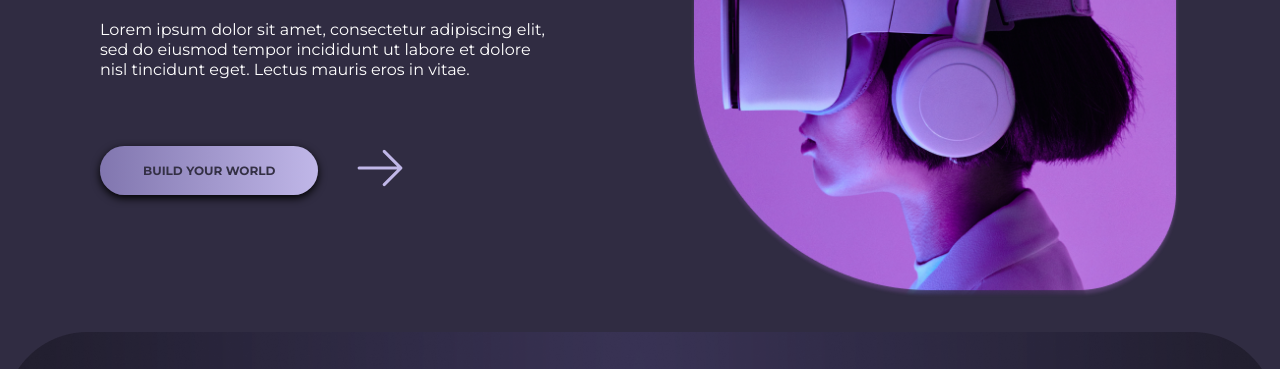
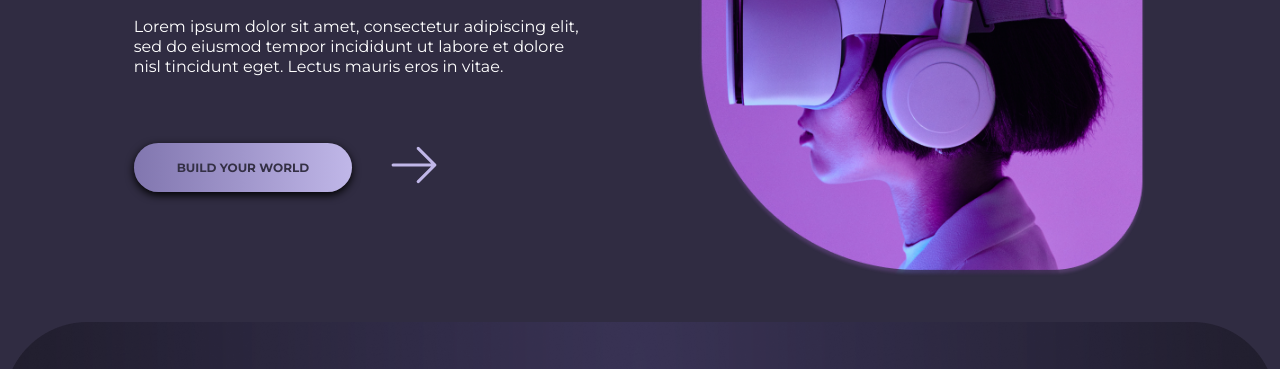
Before and after one commit to victordev86/hydra-vr, a plain HTML site: page index.html in a window 1280 px wide. Shown: the part 283-652 px from the top of the page. Drawn offline with Linux system fonts and the light colour scheme.

Commit message:
main section (desktop version) updated

```diff
--- a/index.html
+++ b/index.html
@@ -15,9 +15,11 @@
 <body>
     <div class="container">
         <header>
-            <img class="logo-vr" src="./images/Logo VR.png" alt="logo">
+            <div class="header-logo">
+                <img class="logo-vr" src="./images/Logo VR.png" alt="logo">
 
-            <img class="hydra" src="./images/HYDRA.png" alt="hydra">
+                <img class="hydra" src="./images/HYDRA.png" alt="hydra">
+            </div>
 
             <img class="menu-mobile" src="./images/menu-button.png" alt="menu-mobile">
 
--- a/style.css
+++ b/style.css
@@ -17,8 +17,14 @@ body {
 
 header {
     display: flex;
+    justify-content: space-evenly;
+    align-items: center;
+}
+
+.header-logo{
+    display: flex;
+    align-items: center;
     justify-content: center;
-    align-items: center;
 }
 
 .logo-vr {
@@ -30,10 +36,6 @@ header {
 .hydra {
     width: 76px;
     height: 46px;
-}
-
-nav {
-    margin: 0 auto;
 }
 
 .header-link {
@@ -103,13 +105,10 @@ main {
 }
 
 .left-section {
-    width: 50%;
-    display: inline-block;
-}
-
-.right-section {
     width: auto;
-    display: inline-block;
+    display: flex;
+    flex-direction: column;
+    align-items: flex-start;
 }
 
 h1 {
@@ -176,9 +175,16 @@ p {
     cursor: pointer;
 }
 
+.right-section {
+    width: auto;
+    display: inline-block;
+}
+
 .vr-mask {
-    width: 490px;
-    height: 426px;
+    width: 90%;
+    height: 90%;
+    margin: 0 0 0 auto;
+    display: block;
 }
 
 footer {
```
